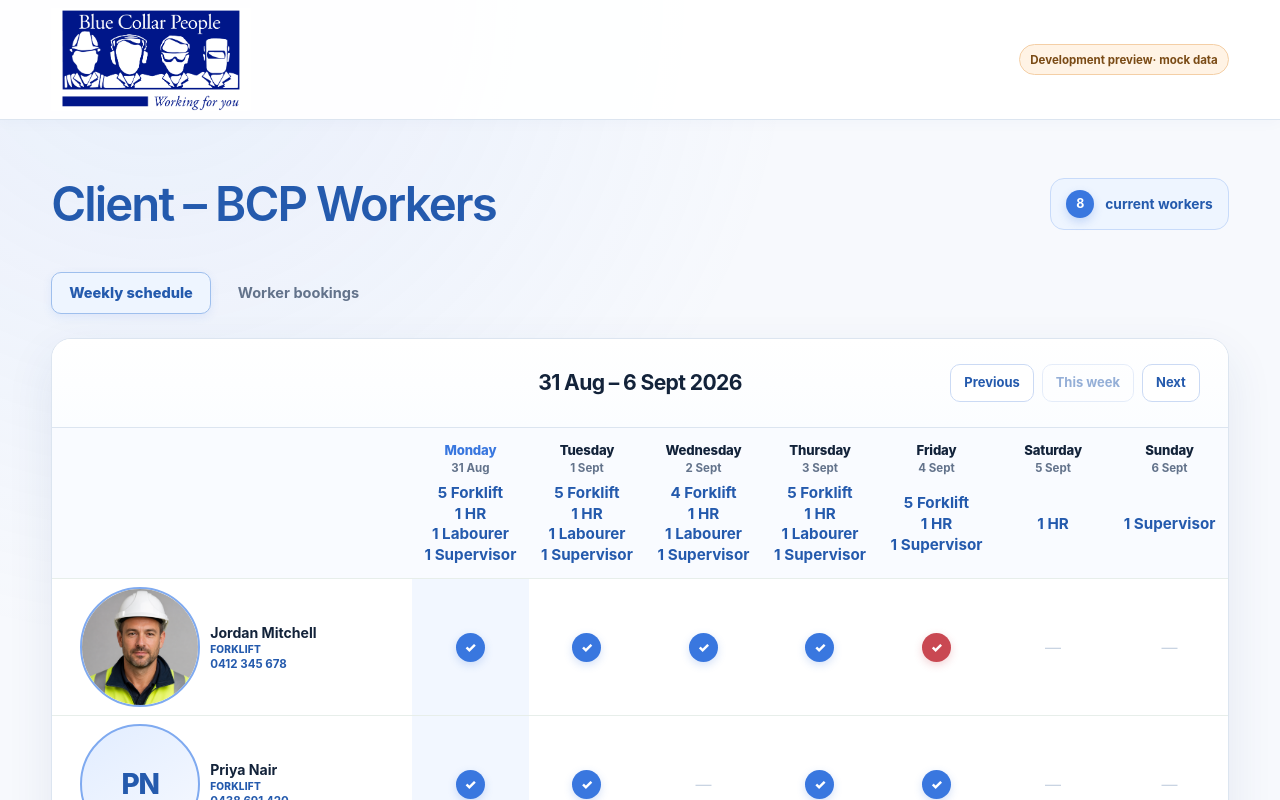
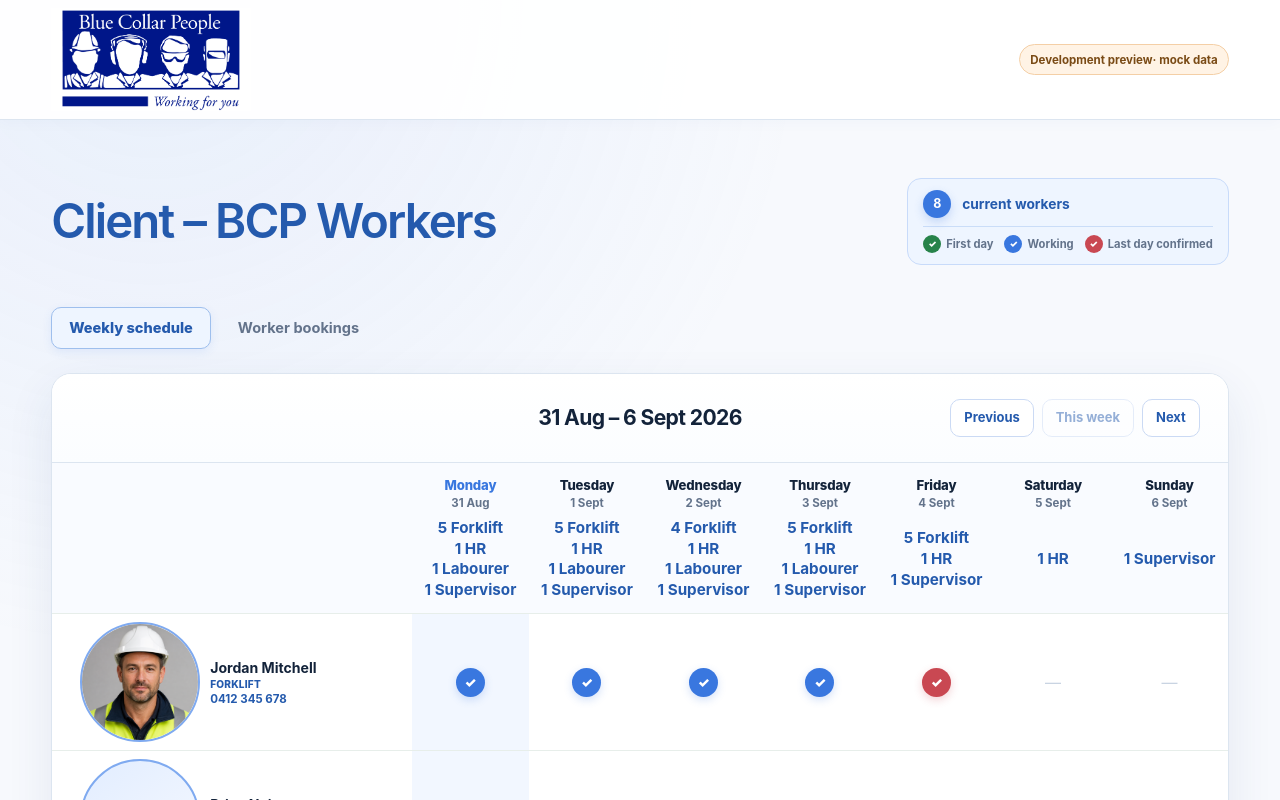
Before and after one commit to Seb-BCP/blue-collar-workers, a Next.js app: page /portal in a window 1280 px wide. Shown: the top 800 px of the page. Built offline with nearby package versions, Linux system fonts and the light colour scheme.

Commit message:
Filter weekly schedule workers and add tick key

```diff
--- a/app/globals.css
+++ b/app/globals.css
@@ -54,8 +54,12 @@ button:focus-visible, input:focus-visible { outline: 3px solid rgb(57 119 223 /
 .page-heading h1, .auth-card h1, .notice-card h1 { margin: 0; color: var(--ink); font-size: clamp(2rem, 4vw, 3.15rem); font-weight: 700; letter-spacing: -.045em; line-height: 1.06; }
 .page-heading .portal-title { color: var(--blue-dark); font-size: clamp(2rem, 3.7vw, 3rem); font-weight: 640; letter-spacing: -.04em; }
 .page-heading p, .auth-card p, .notice-card p { max-width: 570px; margin: 10px 0 0; color: var(--muted); font-size: 1rem; line-height: 1.55; }
-.workforce-summary { display: flex; align-items: center; flex: 0 0 auto; gap: 11px; padding: 11px 15px; color: var(--blue-dark); background: var(--blue-pale); border: 1px solid var(--blue-line); border-radius: 14px; font-size: .86rem; font-weight: 720; }
+.workforce-summary { display: grid; flex: 0 0 auto; gap: 8px; padding: 11px 15px; color: var(--blue-dark); background: var(--blue-pale); border: 1px solid var(--blue-line); border-radius: 14px; font-size: .86rem; font-weight: 720; }
+.workforce-summary-heading { display: flex; align-items: center; gap: 11px; }
 .summary-count { display: grid; width: 28px; height: 28px; place-items: center; color: white; background: var(--blue); border-radius: 999px; box-shadow: 0 4px 10px rgb(57 119 223 / 24%); font-size: .78rem; }
+.schedule-tick-key { display: flex; flex-wrap: wrap; gap: 7px 11px; padding-top: 8px; border-top: 1px solid rgb(126 169 232 / 32%); color: var(--muted); font-size: .7rem; font-weight: 720; }
+.schedule-tick-key-item { display: inline-flex; align-items: center; gap: 5px; white-space: nowrap; }
+.schedule-tick-key .assignment-mark { width: 18px; height: 18px; box-shadow: none; font-size: .58rem; }
 .portal-workforce { min-width: 0; }
 .portal-tabs { display: flex; align-items: center; gap: 9px; margin-bottom: 24px; }
 .portal-tab { min-height: 42px; padding: 0 17px; color: var(--muted); background: transparent; border: 1px solid transparent; border-radius: 10px; font-size: .91rem; font-weight: 730; transition: color 160ms ease, background 160ms ease, border-color 160ms ease, box-shadow 160ms ease; }
@@ -183,7 +187,7 @@ a.calendar-worker-phone:hover { text-decoration: underline; }
   .user-context { display: none; }
   .portal-main { padding-top: 31px; }
   .page-heading { display: block; margin-bottom: 30px; }
-  .workforce-summary { display: inline-flex; margin-top: 20px; }
+  .workforce-summary { display: inline-grid; margin-top: 20px; }
   .portal-tabs { margin-bottom: 16px; overflow-x: auto; }
   .portal-tab { flex: 0 0 auto; min-height: 44px; padding-right: 13px; padding-left: 13px; font-size: .84rem; }
   .booking-table-wrap { border-radius: 16px; }
--- a/components/client-portal.tsx
+++ b/components/client-portal.tsx
@@ -75,14 +75,20 @@ export function ClientPortal({
     () => Array.from({ length: 7 }, (_, index) => addDays(weekStart, index)),
     [weekStart],
   );
+  const scheduledWorkers = useMemo(
+    () => workers.filter((worker) => workerHasScheduledDayInWeek(worker, days)),
+    [workers, days],
+  );
   const isCurrentWeek = dateKey(weekStart) === dateKey(currentWeekStart);
   const weekRange = formatWeekRange(days[0], days[6]);
   const title = titleOverride ?? clientName + ' – BCP Workers';
   const isDevelopmentPreview = mode === 'development-preview';
   const isAdminPreview = mode === 'admin-preview';
+  const displayedWorkerCount =
+    activeTab === 'schedule' ? scheduledWorkers.length : workers.length;
 
   const scheduleProps: WeeklyScheduleProps = {
-    workers,
+    workers: scheduledWorkers,
     days,
     weekRange,
     isCurrentWeek,
@@ -125,12 +131,35 @@ export function ClientPortal({
           <div
             className="workforce-summary"
             aria-label={
-              String(workers.length) +
-              (workers.length === 1 ? ' current worker' : ' current workers')
+              String(displayedWorkerCount) +
+              (displayedWorkerCount === 1 ? ' current worker' : ' current workers')
             }
           >
-            <span className="summary-count">{workers.length}</span>
-            {workers.length === 1 ? 'current worker' : 'current workers'}
+            <div className="workforce-summary-heading">
+              <span className="summary-count">{displayedWorkerCount}</span>
+              {displayedWorkerCount === 1 ? 'current worker' : 'current workers'}
+            </div>
+            <div className="schedule-tick-key" aria-label="Weekly schedule tick meanings">
+              <span className="schedule-tick-key-item">
+                <span className="assignment-mark assignment-mark--start" aria-hidden="true">
+                  ✓
+                </span>
+                First day
+              </span>
+              <span className="schedule-tick-key-item">
+                <span className="assignment-mark" aria-hidden="true">✓</span>
+                Working
+              </span>
+              <span className="schedule-tick-key-item">
+                <span
+                  className="assignment-mark assignment-mark--confirmed-end"
+                  aria-hidden="true"
+                >
+                  ✓
+                </span>
+                Last day confirmed
+              </span>
+            </div>
           </div>
         </section>
 
@@ -655,6 +684,10 @@ function dailyClassificationCounts(
     );
 }
 
+function workerHasScheduledDayInWeek(worker: ClientWorker, days: Date[]): boolean {
+  return days.some((day) => scheduleTickKind(worker, dateKey(day)) !== null);
+}
+
 function clientClassificationLabel(classification: string | null | undefined): string | null {
   const value = classification?.trim();
   if (!value) return null;
```
